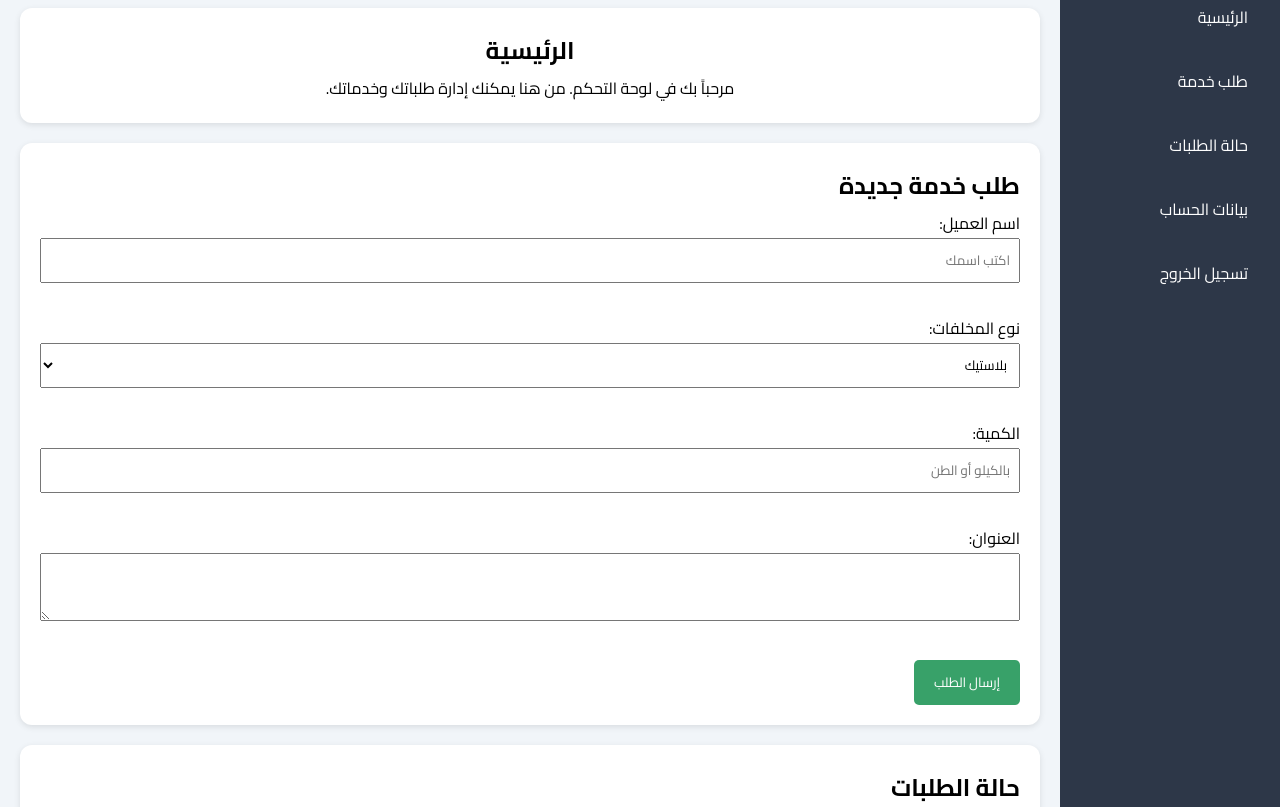
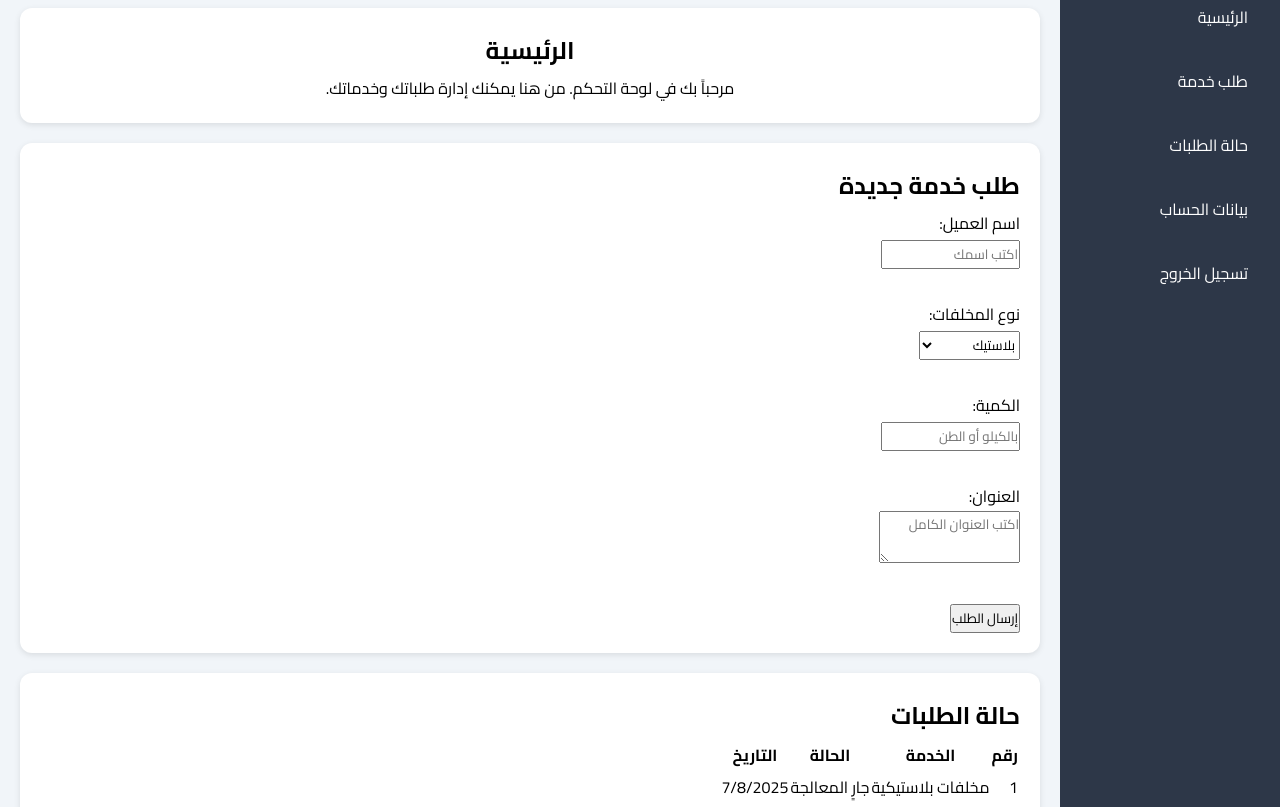
Before and after one commit to GAZUM1/wo, a plain HTML site: page dashboard.html in a window 1280 px wide. Shown: the part 102-909 px from the top of the page. Drawn offline with Linux system fonts and the light colour scheme.

Commit message:
Update dashboard.html

```diff
--- a/dashboard.html
+++ b/dashboard.html
@@ -16,6 +16,7 @@
     <a href="#account">بيانات الحساب</a>
     <a href="#logout">تسجيل الخروج</a>
   </aside>
+
   <main>
     <header>
       <h1>أهلاً بك في لوحة شركة الصفا</h1>
@@ -23,45 +24,65 @@
 
     <section class="card" id="home">
       <center>
-      <h2>الرئيسية</h2>
-      <p>مرحباً بك في لوحة التحكم. من هنا يمكنك إدارة طلباتك وخدماتك.</p></center>
+        <h2>الرئيسية</h2>
+        <p>مرحباً بك في لوحة التحكم. من هنا يمكنك إدارة طلباتك وخدماتك.</p>
+      </center>
     </section>
 
     <section class="card" id="service">
       <h2>طلب خدمة جديدة</h2>
       <form>
         <label>اسم العميل:</label><br>
-        <input type="text" placeholder="اكتب اسمك" style="width:100%; padding:8px;"><br><br>
+        <input type="text" placeholder="اكتب اسمك"><br><br>
+
         <label>نوع المخلفات:</label><br>
-        <select style="width:100%; padding:8px;">
+        <select>
           <option>بلاستيك</option>
           <option>معدن</option>
           <option>ورق</option>
           <option>مخلفات منزلية</option>
         </select><br><br>
+
         <label>الكمية:</label><br>
-        <input type="number" placeholder="بالكيلو أو الطن" style="width:100%; padding:8px;"><br><br>
+        <input type="number" placeholder="بالكيلو أو الطن"><br><br>
+
         <label>العنوان:</label><br>
-        <textarea style="width:100%; padding:8px;"></textarea><br><br>
-        <button type="submit" style="padding:10px 20px; background:#38a169; color:white; border:none; border-radius:5px;">إرسال الطلب</button>
+        <textarea placeholder="اكتب العنوان الكامل"></textarea><br><br>
+
+        <button type="submit">إرسال الطلب</button>
       </form>
     </section>
 
     <section class="card" id="orders">
       <h2>حالة الطلبات</h2>
-      <table width="100%" border="1" cellpadding="10">
-        <tr><th>رقم</th><th>الخدمة</th><th>الحالة</th><th>التاريخ</th></tr>
-        <tr><td>1</td><td>مخلفات بلاستيكية</td><td>جارٍ المعالجة</td><td>7/8/2025</td></tr>
-        <tr><td>2</td><td>ورق</td><td>تم التنفيذ</td><td>3/8/2025</td></tr>
+      <table>
+        <tr>
+          <th>رقم</th>
+          <th>الخدمة</th>
+          <th>الحالة</th>
+          <th>التاريخ</th>
+        </tr>
+        <tr>
+          <td>1</td>
+          <td>مخلفات بلاستيكية</td>
+          <td>جارٍ المعالجة</td>
+          <td>7/8/2025</td>
+        </tr>
+        <tr>
+          <td>2</td>
+          <td>ورق</td>
+          <td>تم التنفيذ</td>
+          <td>3/8/2025</td>
+        </tr>
       </table>
     </section>
 
     <section class="card" id="account">
       <h2>بيانات الحساب</h2>
       <p>الاسم: اسلام سلامه </p>
-      <p>رقم الهاتف:01094042236</p>
+      <p>رقم الهاتف: 01094042236</p>
       <p>البريد: eslam@example.com</p>
-      <button style="padding:8px 16px; background:#3182ce; color:white; border:none; border-radius:5px;">تعديل البيانات</button>
+      <button>تعديل البيانات</button>
     </section>
   </main>
 </body>
```
